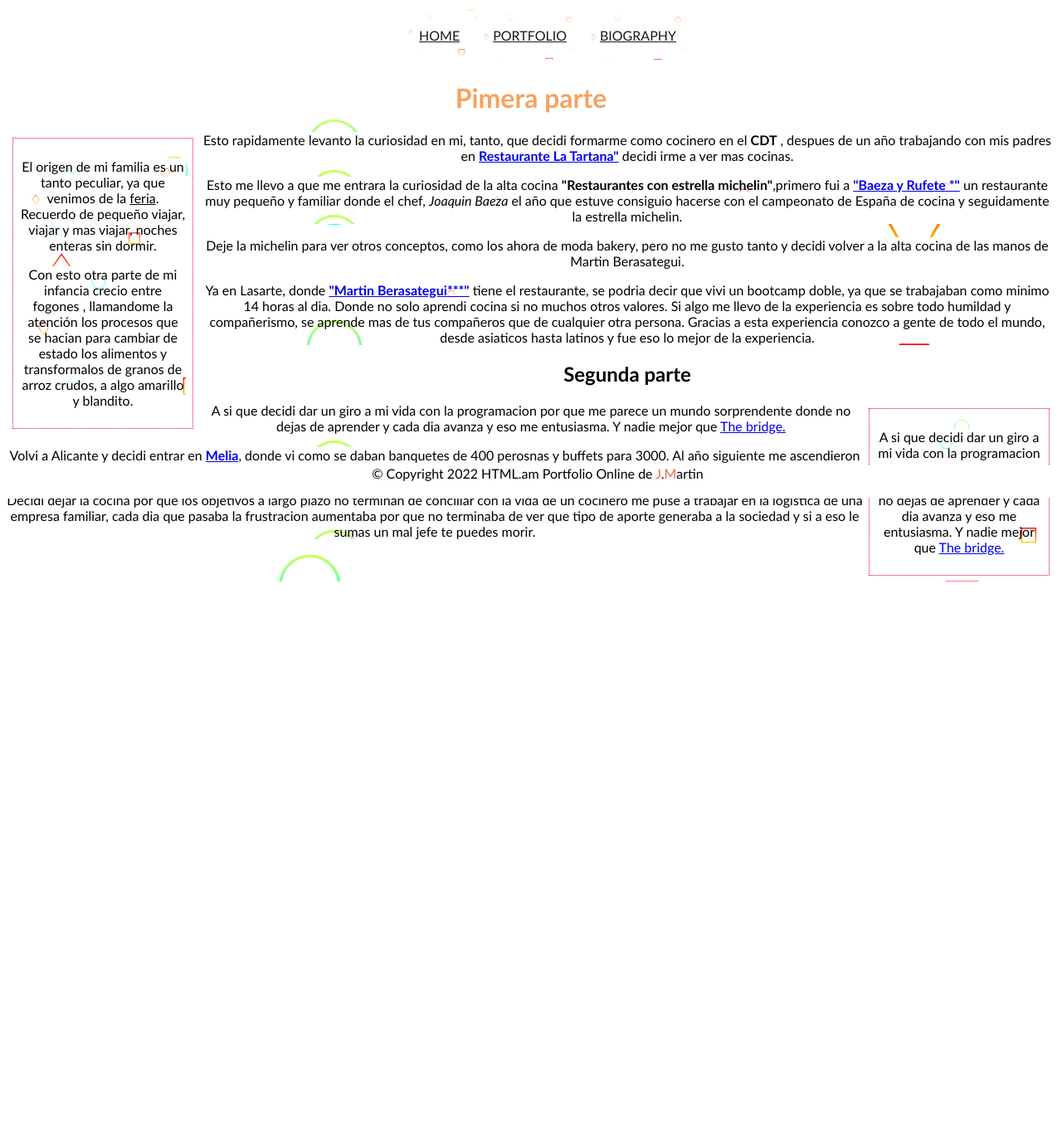
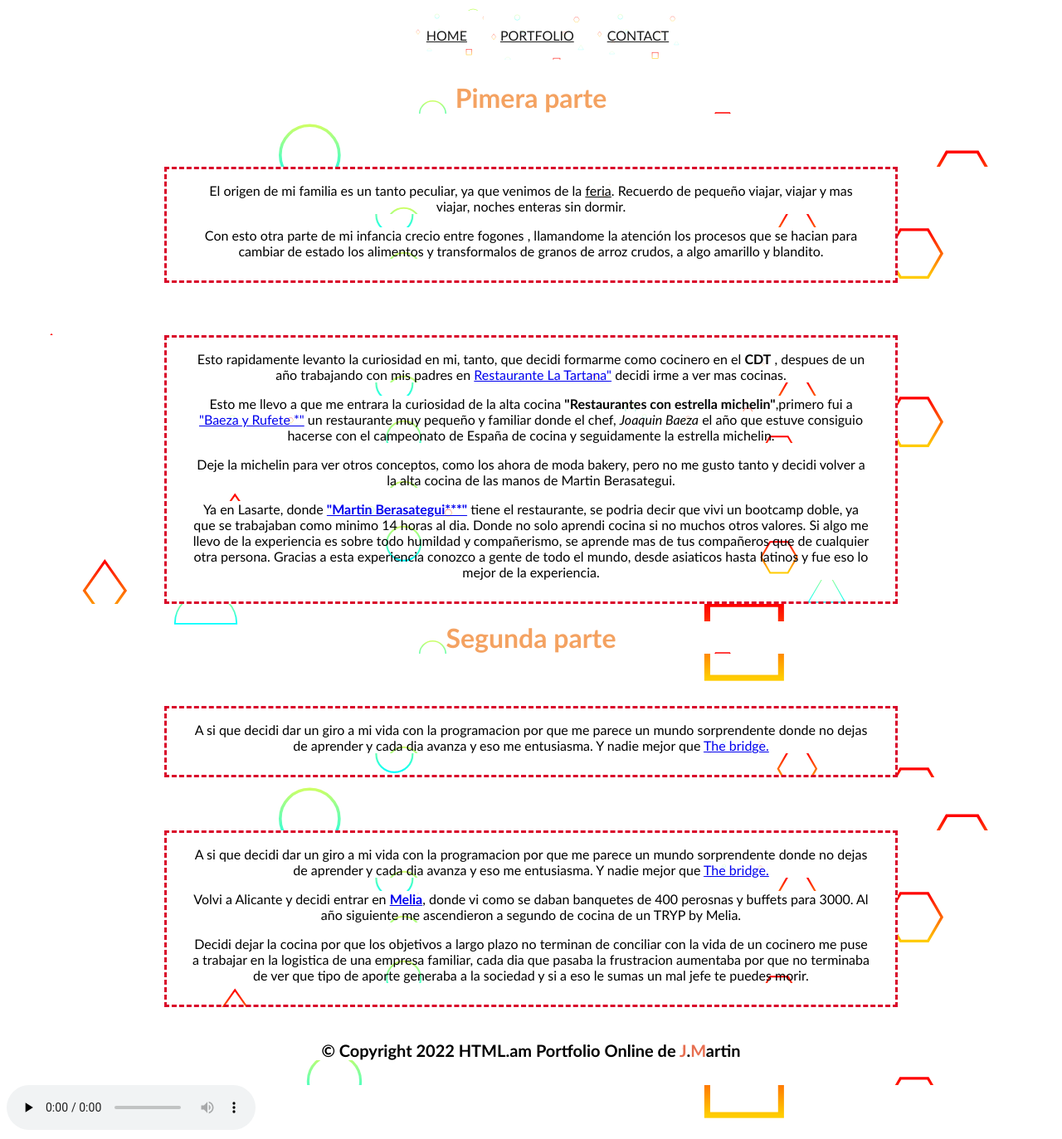
Before and after one commit to JJmartinc/paginaWeb, a plain HTML site: page pages/biografia.html in a window 1280 px wide. Shown: the part 183-1556 px from the top of the page at 83% size. Before the commit the page ends 884 px from the top, so only its background shows below. Drawn offline with Linux system fonts and the light colour scheme.

Commit message:
Efectuado todos los cambios pedidos por Guille

```diff
--- a/CSS/style.css
+++ b/CSS/style.css
@@ -20,28 +20,14 @@ header {
 
 h1 {
     color: rgb(244, 162, 97);
-}
-
-main {
+    margin-left: 25%;
+    margin-right: 25%;
     text-align: center;
-
-}
-.inicial {
-    color: rgb(231, 111, 81);
 }
 
 
-#logo {
-    border-radius: 50px;
-    float: left;
-}
 
-header>nav>ul {
-    list-style-type: none;
-
-}
-
-.center {
+main {
     text-align: center;
 
 }
@@ -57,20 +43,18 @@ section {
 }
 
 
+header>nav>ul {
+    list-style-type: none;
+
+}
 
 header>nav>ul>li {
     display: inline;
     padding: 20px;
     float: right;
-
-
 }
 
-.rojo {
-    color: red;
-}
-
-form{
+form {
 	width:300px;
 	padding:16px;
 	border-radius:10px;
@@ -79,29 +63,22 @@ form{
     margin-top: 10%;
 }
 
-form label{
-	width:72px;
-	font-weight:bold;
-	display:inline-block;
+
+
+footer {
+    text-align: center;
+    padding: 10px 0;
+    width:100%;
 }
 
-footer > p{
-    text-align: center;
-    position: absolute;
-    bottom: 0;
-    width: 100%;
-    height: 40px;
-    color: rgb(0, 0, 0);
-  }
+footer>p {
+    color: #000000;
+    font-weight: bold;
+    font-size: 20px;
+}
 
-  .navbar {
-    color:rgb(0, 0, 0);
 
-  }
 
-  header>nav>ul>li:hover {
-    background-color:rgb(182, 82, 0);
-}
 
 header>nav>ul>li {
     display: inline;
@@ -109,12 +86,20 @@ header>nav>ul>li {
 
 }
 
+header>nav>ul>li:hover {
+    background-color:rgb(182, 82, 0);
+}
 
-.formulario-contacto{
-    display:flex;
-    flex-direction: column;
-    width:100%;
-    gap:10px;
+
+
+textarea{
+    border-radius: 15px;
+}
+
+textarea::placeholder{
+    position:absolute;
+    top:15px;
+    left:15px;
 }
 
 input[type=text],input[type=email],input[type=submit],select{
@@ -128,15 +113,47 @@ input[type=submit]:hover{
 
 }
 
-textarea{
-    border-radius: 15px;
+
+.inicial {
+    color: rgb(231, 111, 81);
 }
 
-textarea::placeholder{
-    position:absolute;
-    top:15px;
-    left:15px;
+
+.center {
+    text-align: center;
+
 }
+
+
+
+
+
+
+.rojo {
+    color: red;
+}
+
+
+
+
+
+
+
+  .navbar {
+    color:rgb(0, 0, 0);
+
+  }
+
+
+
+
+.formulario-contacto{
+    display:flex;
+    flex-direction: column;
+    width:100%;
+    gap:10px;
+}
+
 
 
 .cajaUno{
@@ -149,6 +166,8 @@ textarea::placeholder{
     margin: 7px;
     width: 200px;
     background-origin: border-box;
+    display: flex;
+    flex-direction: row;
 }
 
 .cajaDos{
@@ -167,14 +186,28 @@ textarea::placeholder{
     background-color: aqua;
 }
 
+
+#logo {
+    border-radius: 50px;
+    float: left;
+}
+
+
 @media only screen
 and (min-device-width: 375px)
 and (max-device-width: 667px)  {
-    .content, .navbar, .hero, header, footer{
+    .media .content, .navbar, .hero, header, footer{
         display: flex;
         flex-direction: column;
     }
     footer {
         position: sticky;
     }
+
+    iframe {
+        width: auto;
+        height: auto;
+    }
+
+
 }
--- a/pages/biografia.html
+++ b/pages/biografia.html
@@ -5,6 +5,7 @@
     <meta http-equiv="X-UA-Compatible" content="IE=edge">
     <meta name="viewport" content="width=device-width, initial-scale=1.0">
     <link rel="stylesheet" href="../CSS/style.css">
+    <link rel="shortcut icon" href="../assets/pictures/favicon.ico" type="image/x-icon">
     <title>Biografia</title>
 </head>
 <body>
@@ -14,8 +15,8 @@
         <nav class="center">
 
             <ul>
-                <li><a class="navbar" href="./pages/biografia.html">BIOGRAPHY</a></li>
-                <li><a class="navbar" href="./pages/portfolio.html">PORTFOLIO </a></li>
+                <li><a class="navbar" href="contacto.html">CONTACT</a></li>
+                <li><a class="navbar" href="portfolio.html">PORTFOLIO </a></li>
                 <li><a class="navbar" href="../index.html">HOME </a></li>
             </ul>
         </nav>
@@ -27,22 +28,23 @@
         <h1>Pimera parte</h1>
 
         <!-- caja 1 -->
-        <div class="cajaUno">
-            <div class="origen">
-                <p class="primer_parrafo">El origen de mi familia es un tanto peculiar, ya que venimos de la <u>feria</u>. Recuerdo de pequeño viajar, viajar
+        <article>
+            <section>
+                <p >El origen de mi familia es un tanto peculiar, ya que venimos de la <u>feria</u>. Recuerdo de pequeño viajar, viajar
                 y mas viajar, noches enteras sin dormir.</p>
 
-                <p class="primer_parrafo">Con esto otra parte de mi infancia crecio entre fogones , llamandome la atención los procesos que se hacian
+                <p>Con esto otra parte de mi infancia crecio entre fogones , llamandome la atención los procesos que se hacian
                 para cambiar de estado los alimentos y transformalos de granos de arroz crudos, a algo amarillo y blandito.</p>
 
 
-            </div>
-    </div>
-    <div class="cocina">
-        <p class="primer_parrafo">Esto rapidamente levanto la curiosidad en mi, tanto, que decidi formarme como cocinero en el <strong id="escuela">CDT</strong>
-            , despues de un año trabajando con mis padres en <a href="http://www.restaurantelatartana.com/la-tartana/"><strong>Restaurante La Tartana"</strong></a> decidi irme a ver mas cocinas.</p>
+            </section>
+        </article>
+        <article>
+            <section>
+            <p>Esto rapidamente levanto la curiosidad en mi, tanto, que decidi formarme como cocinero en el <strong id="escuela">CDT</strong>
+            , despues de un año trabajando con mis padres en <a href="http://www.restaurantelatartana.com/la-tartana/"><span>Restaurante La Tartana"</span></a> decidi irme a ver mas cocinas.</p>
             <p>Esto me llevo a que me entrara la curiosidad de la alta cocina <strong id="guia">"Restaurantes con estrella michelin"</strong>,primero
-        fui a <a href=https://baezarufete.com><strong id="restaurante">"Baeza y Rufete *"</strong></a> un restaurante muy pequeño y familiar donde el chef, <i>Joaquin Baeza</i> el año que estuve consiguio
+            fui a <a href=https://baezarufete.com><span id="restaurante">"Baeza y Rufete *"</span></a> un restaurante muy pequeño y familiar donde el chef, <i>Joaquin Baeza</i> el año que estuve consiguio
             hacerse con el campeonato de España de cocina y seguidamente la estrella michelin.</p>
 
             <p>Deje la michelin para ver otros conceptos, como los ahora de moda bakery, pero no me gusto tanto y
@@ -53,21 +55,27 @@
             la experiencia es sobre todo humildad y compañerismo, se aprende mas de tus compañeros que de cualquier otra
             persona. Gracias a esta experiencia conozco a gente de todo el mundo, desde asiaticos hasta latinos y fue
             eso lo mejor de la experiencia.</p>
-    </div>
+            </section>
+        </article>
 
         <!-- ///////////////////////////////////// -->
 
         <!-- caja 2 -->
-        <h2>Segunda parte</h2>
+    <h1>Segunda parte</h1>
+    <article>
+        <section>
 
-        <div class="cajaDos">
             <p>A si que decidi dar un giro a mi vida con la programacion por que me parece un mundo sorprendente donde no dejas
                 de aprender y cada dia avanza y eso me entusiasma. Y nadie mejor que <a href=https://www.thebridge.tech/bootcamps/bootcamp-fullstack-developer>The bridge.</a></p>
 
-        </div>
 
-        <div class="parrafoDos">
-            <p>
+        </section>
+    </article>
+
+    <article>
+        <section class="parrafoDos">
+
+
                 <p>A si que decidi dar un giro a mi vida con la programacion por que me parece un mundo sorprendente donde no dejas
                 de aprender y cada dia avanza y eso me entusiasma. Y nadie mejor que <a href=https://www.thebridge.tech/bootcamps/bootcamp-fullstack-developer>The bridge.</a></p>
 
@@ -79,14 +87,19 @@
                 no terminaba de ver que tipo de aporte generaba a la sociedad y si a eso le sumas un mal jefe te puedes morir.</p>
                 </p>
 
-        </div>
+        </section>
+    </article>
     </body>
 
 
     </main>
+
+
     <footer>
         <p>&copy; Copyright 2022 HTML.am Portfolio Online de <span class="inicial">J</span>.<span class="inicial">M</span>artin
     </footer>
 
 </body>
+<audio src="../assets/audio/musica-Erik_Satie_-_gymnopedies_-_la_1_ere._lent_et_douloureux.mp3" preload="none" controls></audio>
+<audio src="../assets/audio/musica-Erik_Satie_-_gymnopedies_-_la_1_ere._lent_et_douloureux.mp3" loop></audio>
 </html>
```
Also changed, not shown: index.html (+6 -2 lines), pages/contacto.html (+8 -5 lines), pages/portfolio.html (+10 -6 lines), assets/pictures/favicon.ico (added), 1 other file. Lines whose indentation alone changed are shown as unchanged.
